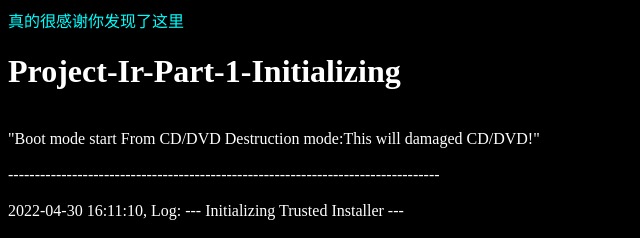
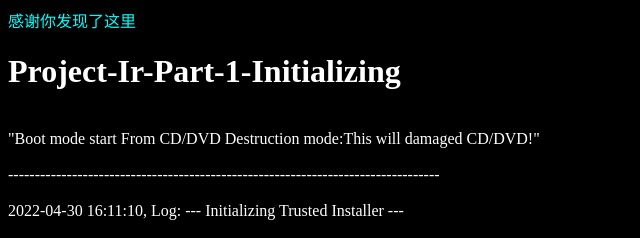
Before and after one commit to XDKDEX/Project-Ir, a plain HTML site: page index.html in a window 1280 px wide. Shown: the top 238 px of the page, 0-640 px from the left. Drawn offline with Linux system fonts and the light colour scheme.

Commit message:
Update index.html

```diff
--- a/index.html
+++ b/index.html
@@ -3,7 +3,7 @@
     <title>Project-Ir-Part-1</title>
 </head>
 <body style="background-color: black;">
-    <a style="color: cyan;">真的很感谢你发现了这里</a>
+    <a style="color: cyan;">感谢你发现了这里</a>
     <main style="color: rgb(255, 255, 255);">
         <h1>Project-Ir-Part-1-Initializing</h1>
         <br>"Boot mode start From CD/DVD Destruction mode:This will damaged CD/DVD!"</br>
```
